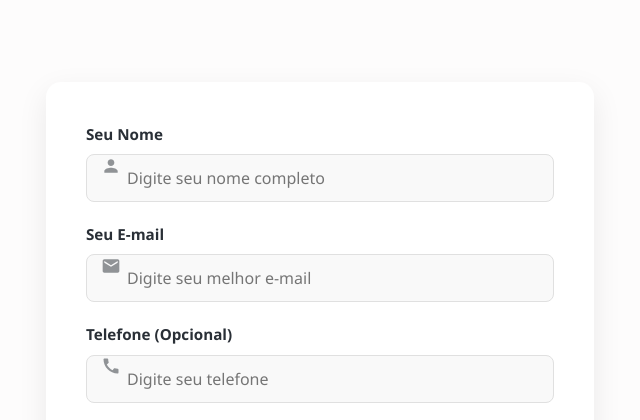
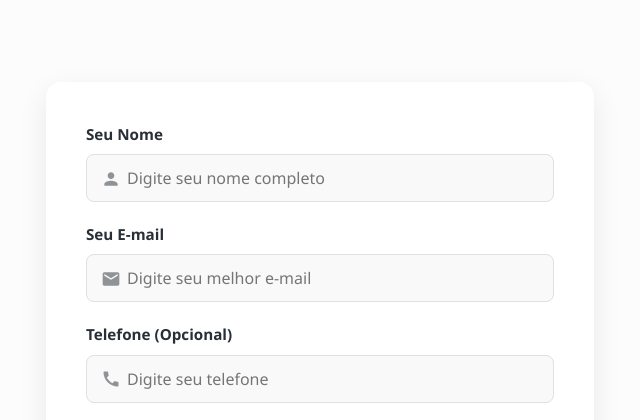
Before and after one commit to KiroSanz/Portfolio-mary, a plain HTML site: page index.html in a window 1280 px wide. Shown: the part 2380-2800 px from the top of the page, 496-1136 px from the left. Drawn offline with Linux system fonts and the light colour scheme.

Commit message:
alteração nos icone do formulário

```diff
--- a/style.css
+++ b/style.css
@@ -489,7 +489,7 @@ nav ul li a {
     content: '';
     position: absolute;
     left: 15px;
-    top: 55%; /* Ajusta a posição vertical do ícone, centralizado em relação ao input */
+    top: 57px; /* Ajusta a posição vertical do ícone, centralizado em relação ao input */
     transform: translateY(-50%);
     width: 20px;
     height: 20px;
```
